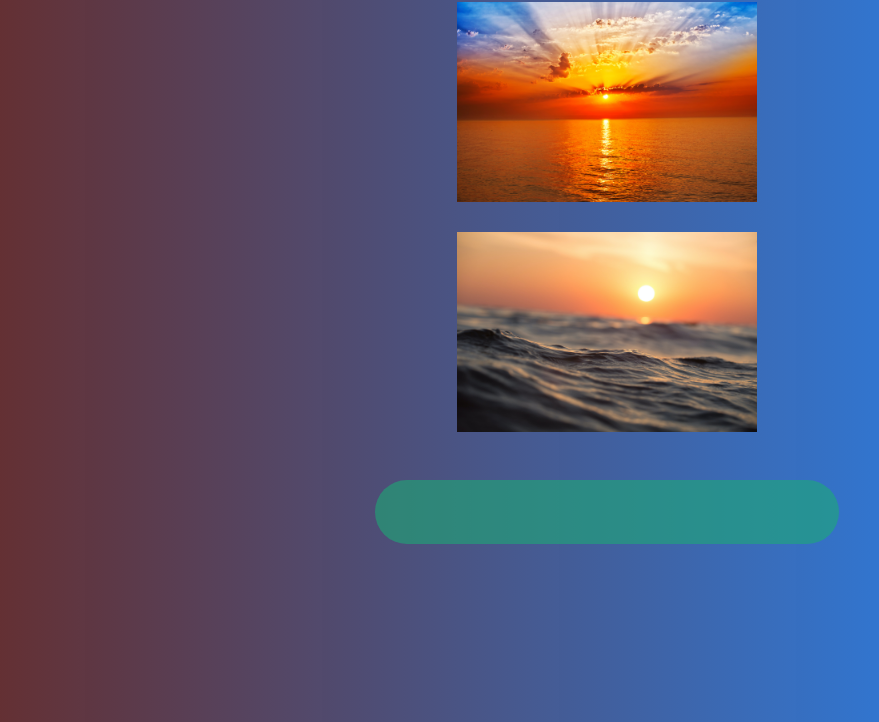
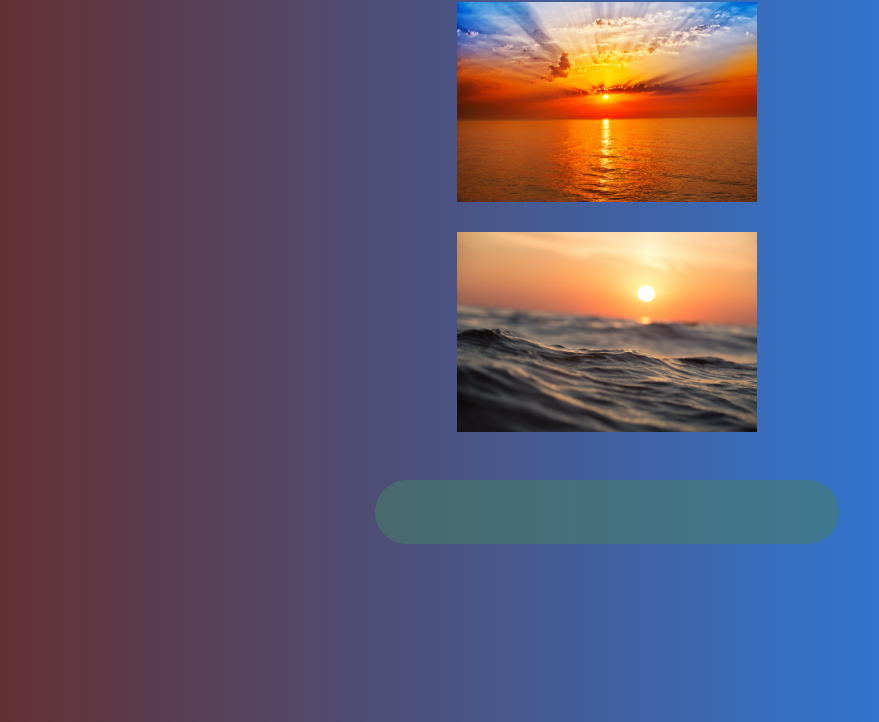
Before and after one commit to tdalal17/ITMD441-LAB4, a plain HTML site: page results.html in a window 1280 px wide. Shown: the part 78-800 px from the top of the page, without its empty margins (33-912 px from the left). Drawn offline with Linux system fonts and the light colour scheme.

Commit message:
change some color

```diff
--- a/CSS/results.css
+++ b/CSS/results.css
@@ -11,10 +11,11 @@ body {
 #raw-output{
     padding: 2em;
     display: block;
-    background: #1dab7595;
+    background: #477e6995;
     border-radius: 3em;
     max-width: 400px;
     margin: 3em auto;
+
   }
 
 #sunrise-container,
```
